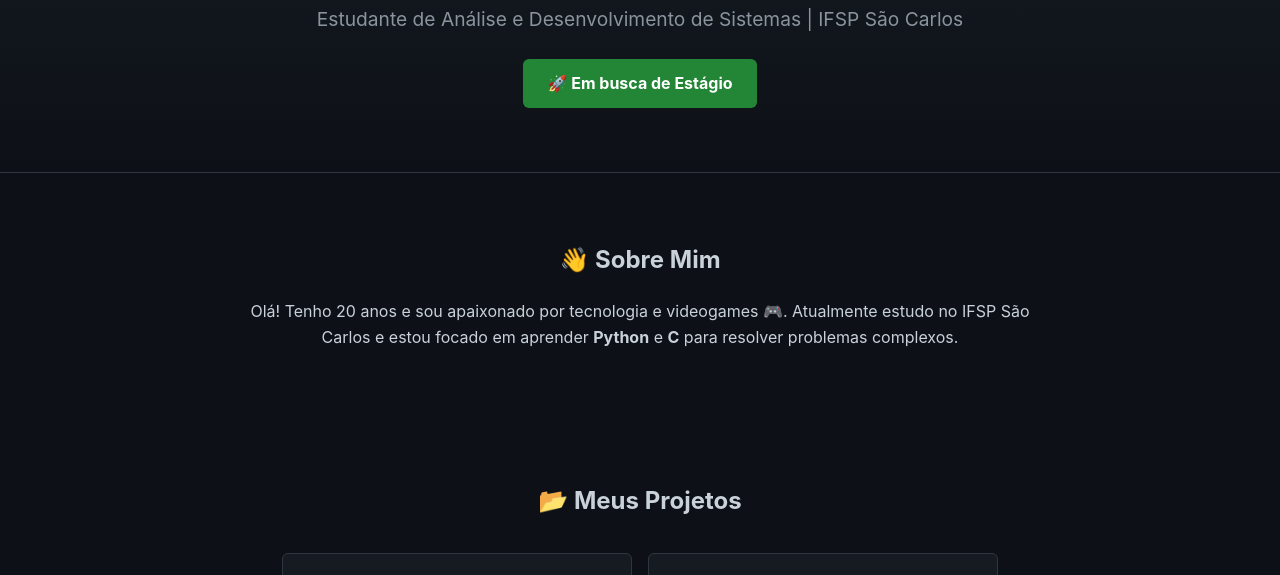
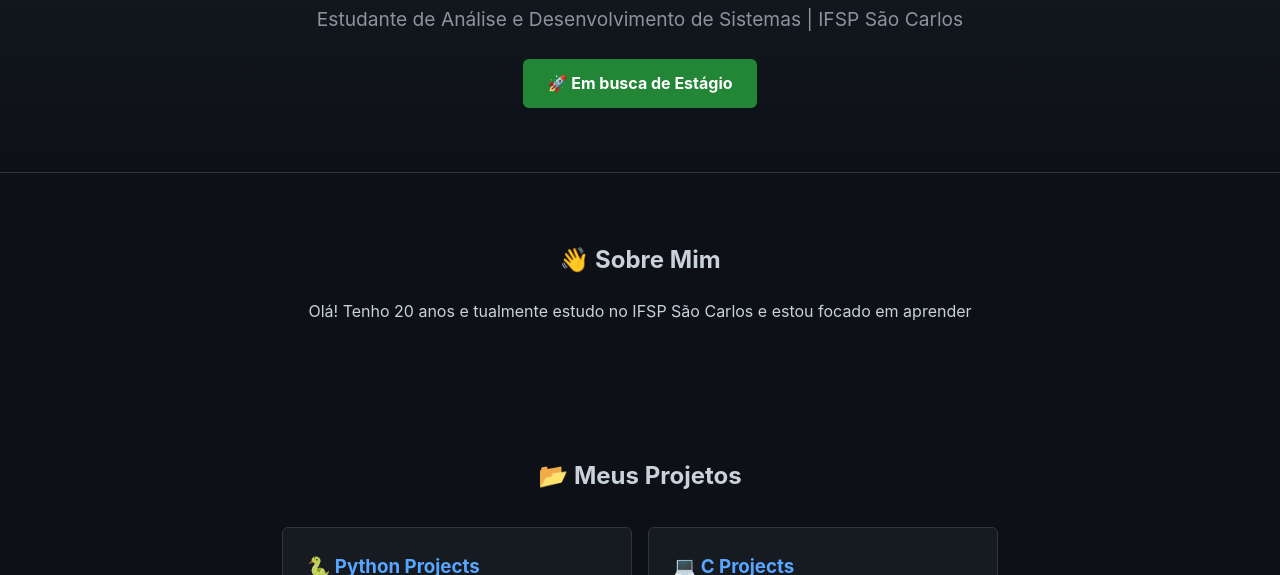
Before and after one commit to BABERMANN/BABERMANN, a plain HTML site: page index.html in a window 1280 px wide. Shown: the part 152-727 px from the top of the page. Drawn offline with Linux system fonts and the light colour scheme.

Commit message:
Update index.html

```diff
--- a/index.html
+++ b/index.html
@@ -114,9 +114,7 @@
     <section class="section">
         <h2>👋 Sobre Mim</h2>
         <p>
-            Olá! Tenho 20 anos e sou apaixonado por tecnologia e videogames 🎮.
-            Atualmente estudo no IFSP São Carlos e estou focado em aprender
-            <strong>Python</strong> e <strong>C</strong> para resolver problemas complexos.
+            Olá! Tenho 20 anos e tualmente estudo no IFSP São Carlos e estou focado em aprender
         </p>
     </section>
 
```
